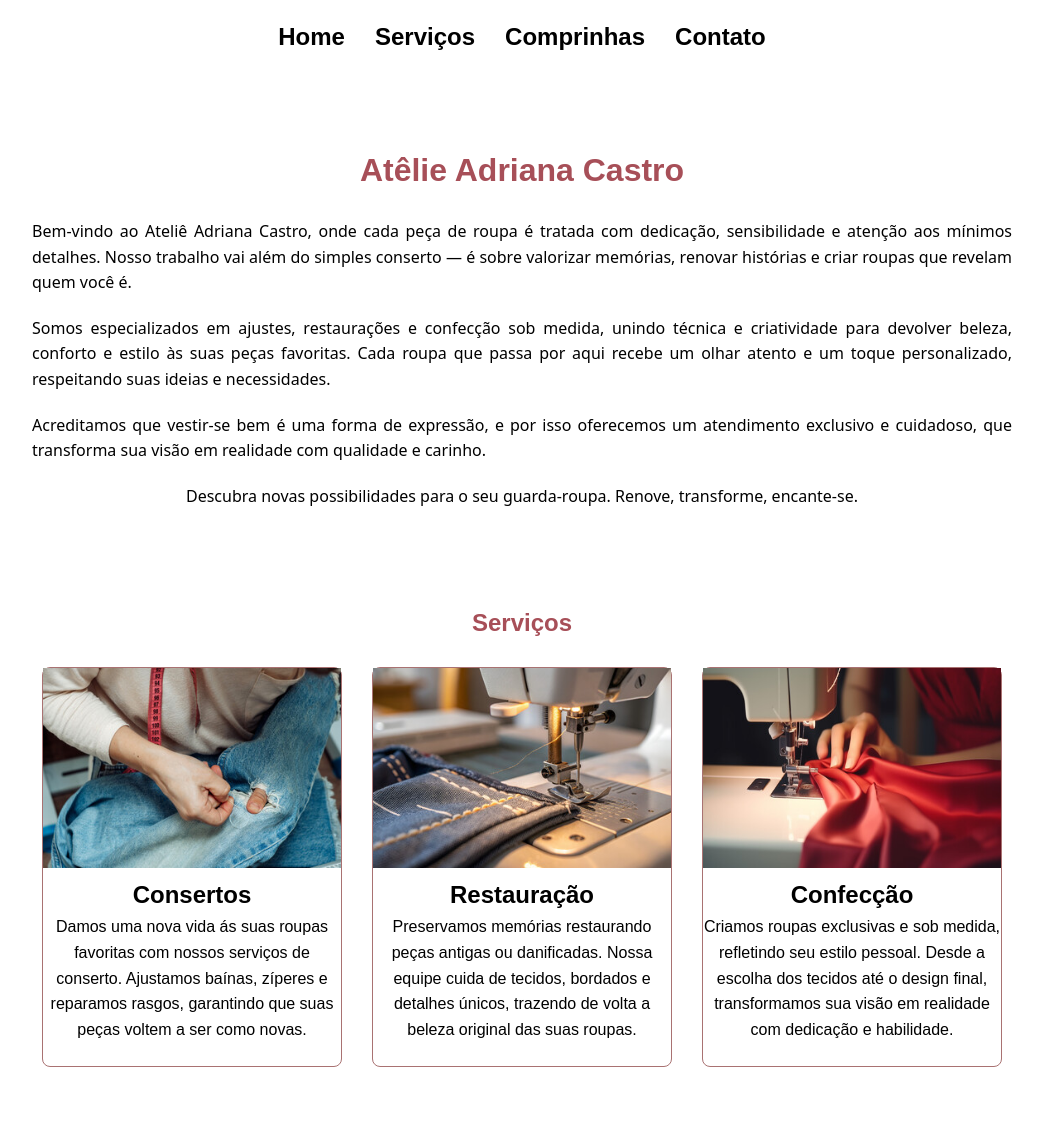
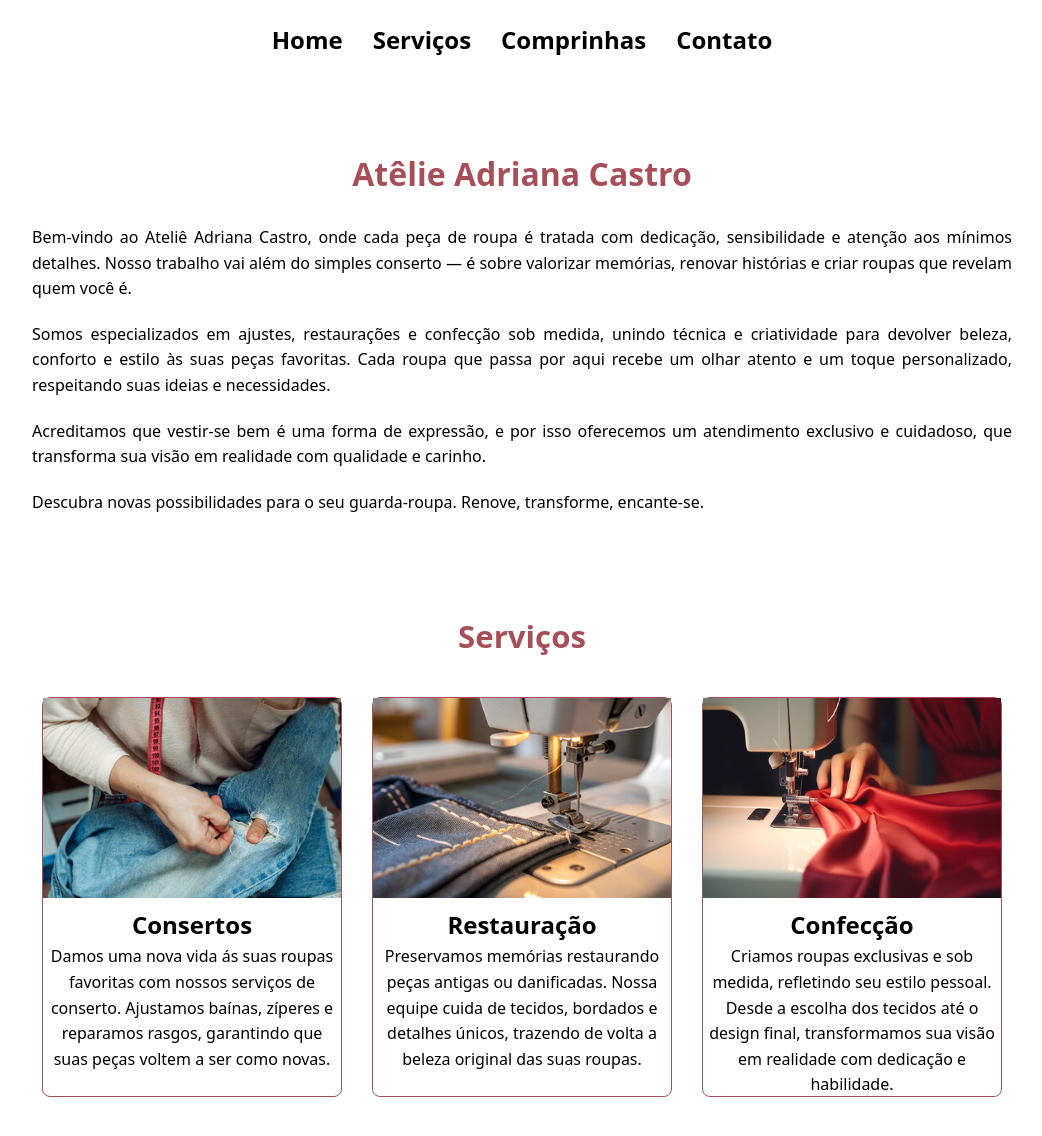
Before and after one commit to dricastro/projeto-atelie, a plain HTML site: page index.html in a window 1280 px wide. Shown: the part 178-1314 px from the top of the page, without its empty margins (118-1160 px from the left). Drawn offline with Linux system fonts and the light colour scheme.

Commit message:
alterações

```diff
--- a/assets/css/style.css
+++ b/assets/css/style.css
@@ -1,9 +1,3 @@
-.jockey-one-regular {
-font-family: "Jockey One", sans-serif;
-font-weight: 400;
-font-style: normal;
-}
-
 * {
 margin: 0;
 padding: 0;
@@ -20,7 +14,6 @@ flex-direction: column;
 align-items: center;
 gap: 10px;
 }
-
 .area-logo {
 width: 100px;
 display: flex;
@@ -38,7 +31,7 @@ flex: 1;
 align-items: center;
 }
 .nav-list {
-font-family: "Jockey One", sans-serif;
+font-family: system-ui, -apple-system, BlinkMacSystemFont, 'Segoe UI', Roboto, Oxygen, Ubuntu, Cantarell, 'Open Sans', 'Helvetica Neue', sans-serif;
 font-weight: 500;
 font-style:normal;
 font-weight: bold;
@@ -58,13 +51,12 @@ cursor: pointer;
 max-width: 1000px;
 margin: 0 auto;
 padding: 30px 10px;
-font-family: system-ui, -apple-system, BlinkMacSystemFont, 'Segoe UI', Roboto, Oxygen, Ubuntu, Cantarell, 'Open Sans', 'Helvetica Neue', sans-serif
+font-family: system-ui, -apple-system, BlinkMacSystemFont, 'Segoe UI', Roboto, Oxygen, Ubuntu, Cantarell, 'Open Sans', 'Helvetica Neue', sans-serif;
 }
 
 .area-home h1 {
 text-align: center;
 margin-bottom: 30px;
-font-family: "Jockey One", sans-serif;
 color: #A74F58;
 }
 
@@ -74,8 +66,9 @@ margin-bottom: 20px;
 line-height: 1.6;
 }
 
-.texto-home{
+.texto-home p {
 display: flex;
+font-family: system-ui, -apple-system, BlinkMacSystemFont, 'Segoe UI', Roboto, Oxygen, Ubuntu, Cantarell, 'Open Sans', 'Helvetica Neue', sans-serif;
 text-justify: inter-word;
 text-align: justify;
 height: 100%;
@@ -84,6 +77,7 @@ gap: 30px;
 
 }
 .area-servicos {
+font-family: system-ui, -apple-system, BlinkMacSystemFont, 'Segoe UI', Roboto, Oxygen, Ubuntu, Cantarell, 'Open Sans', 'Helvetica Neue', sans-serif;
 display: flex;
 flex-direction: column;
 width: 100vw;
@@ -94,12 +88,11 @@ margin-bottom: 50px;
 }
 .servicos-titulo{
 text-align: center;
-margin-bottom: 30px;
-font-family: "Jockey One", sans-serif;
+font-size: 1.3rem;
+margin-bottom: 40px;
 color: #A74F58;
 }
 .area-cards {
-font-family: "Jockey One", sans-serif;
 display: flex;
 flex-direction: row;
 justify-content: center;
@@ -111,9 +104,8 @@ width: 300px;
 line-height: 1.6;
 min-width: 250px; /* Largura mínima para cada card */
 text-align: center;
-border: 1px solid #a97272;
+border: 1px solid #A74F58;
 border-radius: 8px;
-
 }
 .banner-img {
 width: 100%;
```
Also changed, not shown: index.html (+0 -2 lines).
